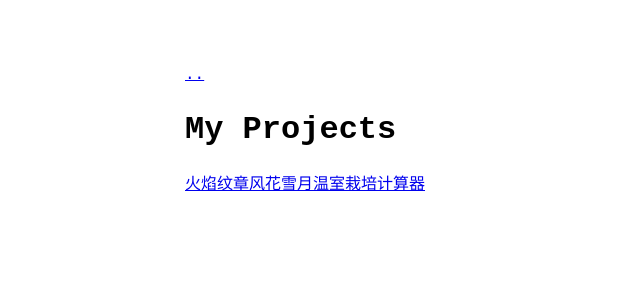
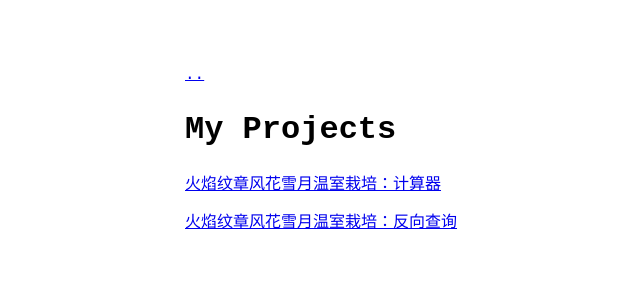
Before and after one commit to rukoBean/ylu, a Jekyll site: the page built from projects.md, in a window 1280 px wide. Shown: the top 300 px of the page, without its empty margins (135-775 px from the left). Built offline with Jekyll 4.4.1, drawn with Linux system fonts in a browser that asks for light colours.

Commit message:
251213-b-baseURLofProjectsFixed

```diff
--- a/_config.yml
+++ b/_config.yml
@@ -17,3 +17,7 @@ goat_counter: true
 plugins:
   - jekyll-feed
   - jekyll-seo-tag
+collections:
+  projects:
+    output: true
+    permalink: /:name
--- a/projects.md
+++ b/projects.md
@@ -3,4 +3,6 @@ layout: page
 title: My Projects
 ---
 
-<a href="attachments/fe3h-garden-calc.html" target="_blank">火焰纹章风花雪月温室栽培计算器</a>
+[火焰纹章风花雪月温室栽培：计算器]({% link _projects/fe3hgardencalc.html %})
+
+[火焰纹章风花雪月温室栽培：反向查询]({% link _projects/fe3hgardenquery.html %})
```
Also changed, not shown: _projects/fe3hgardencalc.html (renamed from attachments/fe3h-garden-calc.html), _projects/fe3hgardenquery.html (renamed from attachments/fe3h-reverse-query.html).
